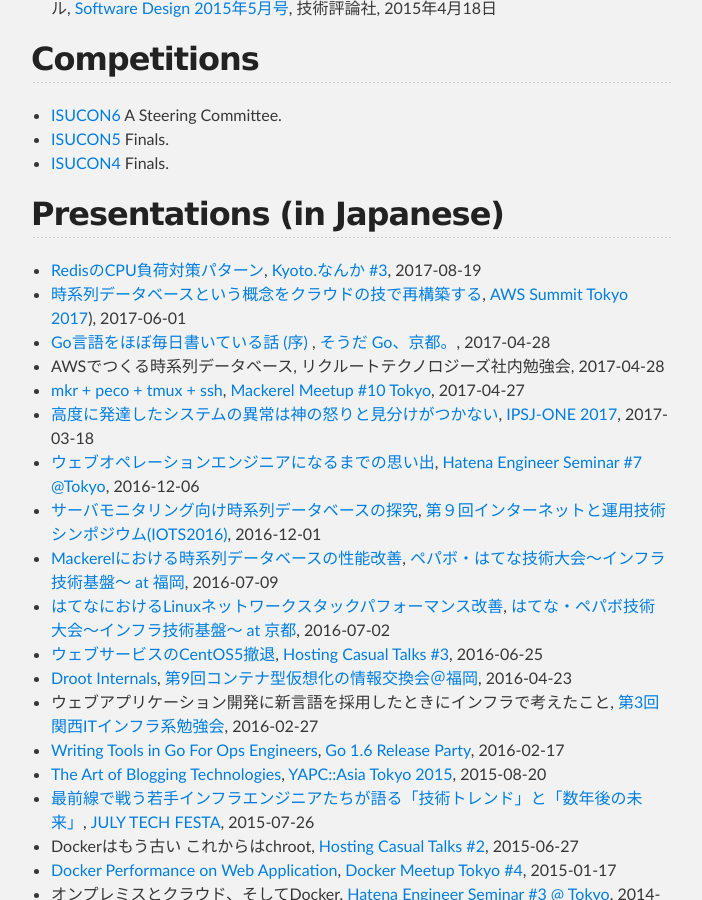
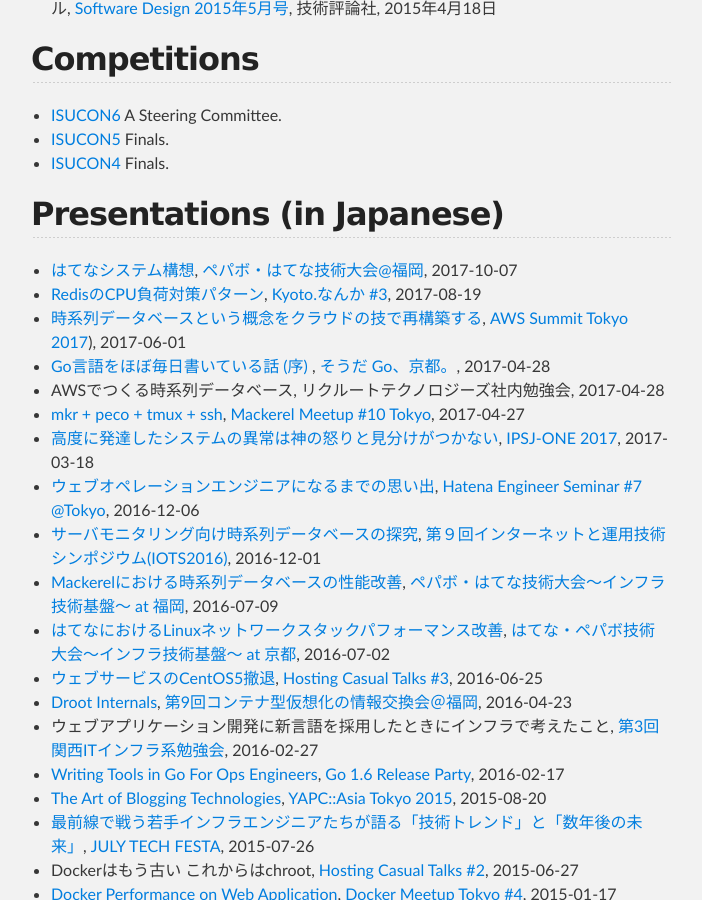
Before and after one commit to yuuki/yuuk.io, a Jekyll site: the page built from index.md, in a window 1280 px wide and 900 px high, scrolled down 1687 px. Shown: the whole window, without its empty margins (289-991 px from the left). Built offline with Jekyll 4.4.1, drawn with Linux system fonts in a browser that asks for light colours; nearby versions of some CDN libraries.

Commit message:
Sync README.md in master branch to index.md in gh-pages

```diff
--- a/index.md
+++ b/index.md
@@ -58,6 +58,7 @@
 
 ## Presentations (in Japanese)
 
+- [はてなシステム構想](https://speakerdeck.com/yuukit/the-concept-of-hatena-system), [ペパボ・はてな技術大会@福岡](https://pepabo.connpass.com/event/65932/), 2017-10-07
 - [RedisのCPU負荷対策パターン](https://speakerdeck.com/yuukit/redisfalsecpufu-he-dui-ce-patan), [Kyoto.なんか #3](https://kyoto-nanka.connpass.com/event/62617/), 2017-08-19
 - [時系列データベースという概念をクラウドの技で再構築する](https://speakerdeck.com/yuukit/the-rebuild-of-time-series-database-on-aws), [AWS Summit Tokyo 2017](http://www.awssummit.tokyo/)), 2017-06-01
 - [Go言語をほぼ毎日書いている話 (序) ](https://speakerdeck.com/yuukit/daily-coding-in-go), [そうだ Go、京都。](https://go-kyoto.connpass.com/event/55599/), 2017-04-28
```
